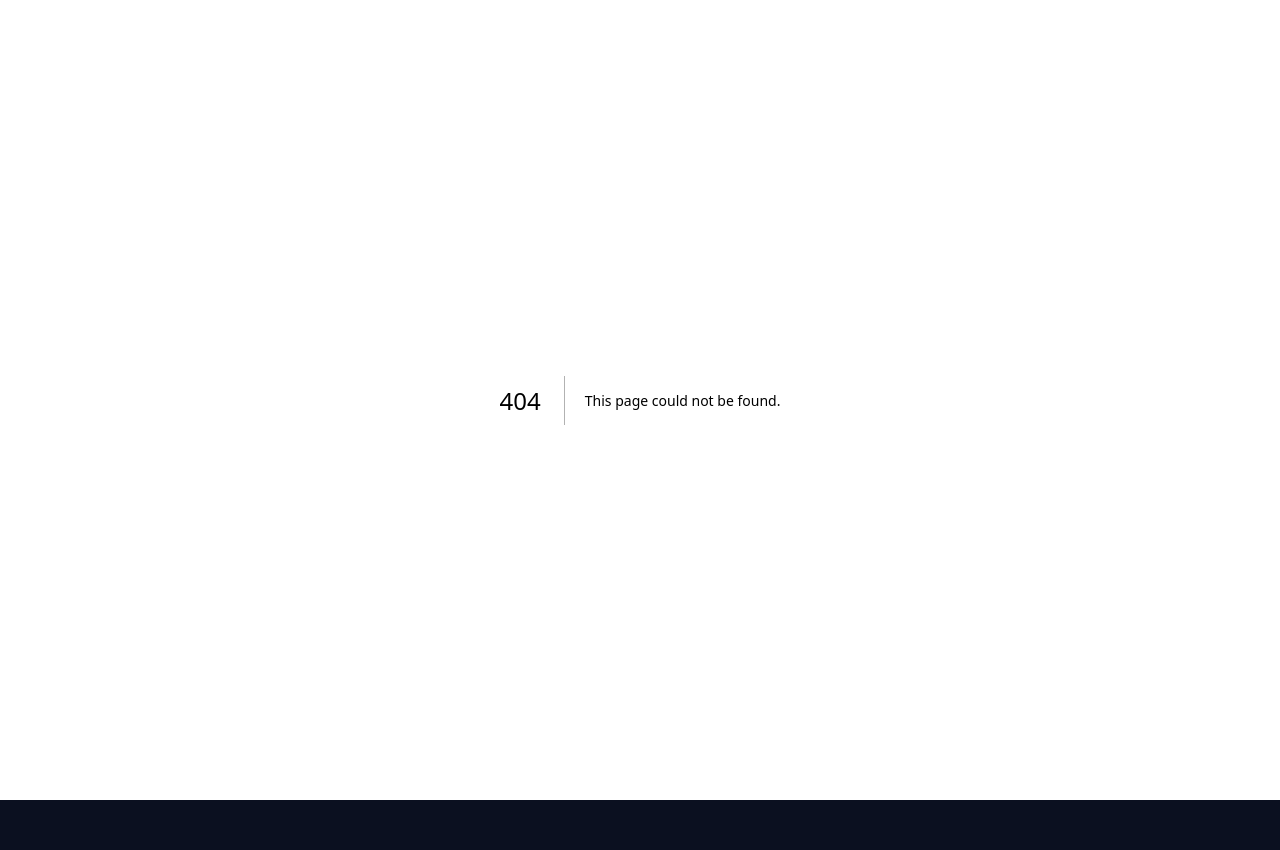
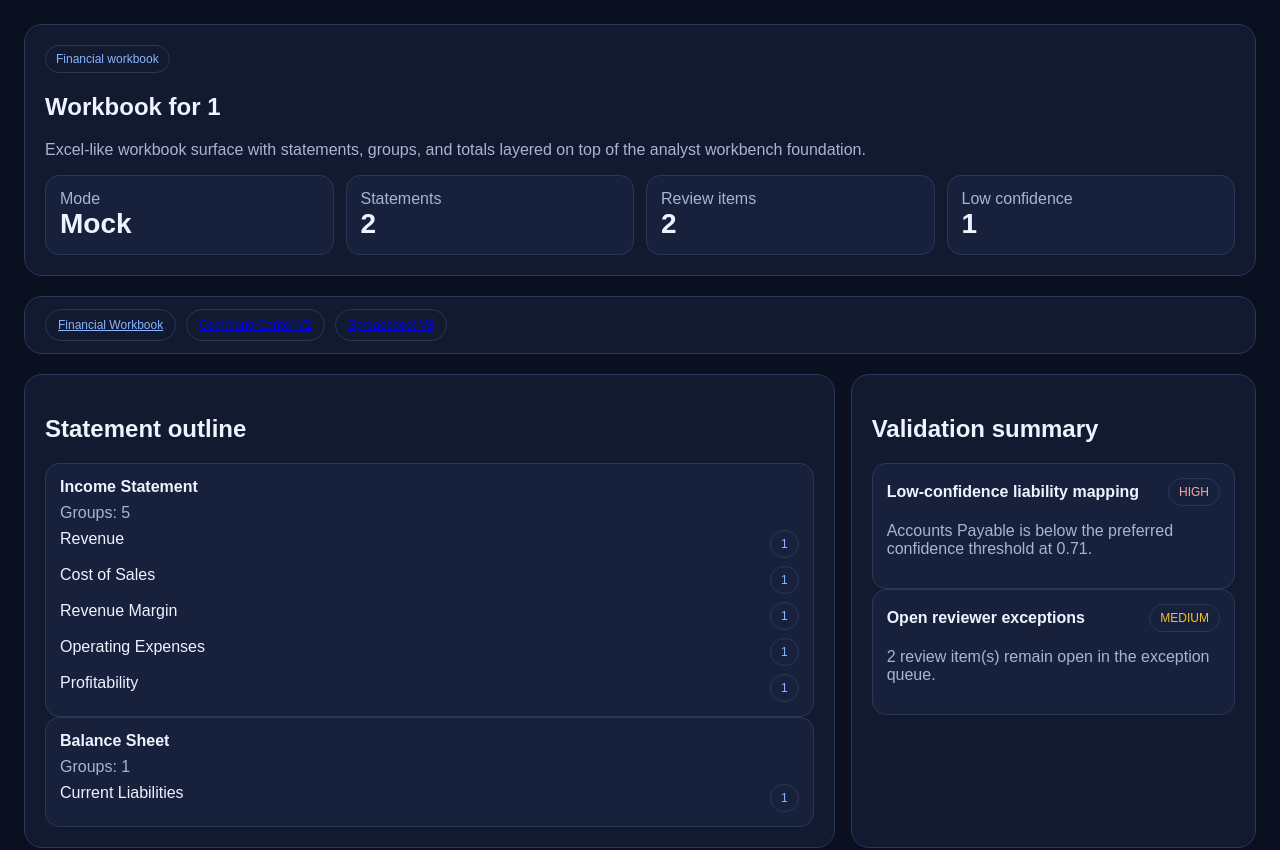
Before and after one commit to woodstr3313/Spreads, a Next.js app in the folder aws-spreads-poc/apps/analyst-workbench/: page /spreads/1/1/financial-workbook in a window 1280 px wide. Before the commit this address had no page. Shown: the top 850 px of the page. Before the commit the page ends 800 px from the top, so only its background shows below. Built offline with nearby package versions, Linux system fonts and the light colour scheme; no server answers.

Commit message:
Add financial workbook route

```diff
--- /dev/null
+++ b/aws-spreads-poc/apps/analyst-workbench/app/spreads/[spreadId]/[spreadVersionId]/financial-workbook/page.tsx
@@ -0,0 +1,78 @@
+import { fetchSpreadVersion, fetchReviewTasks } from '../../../../../lib/appsync-client';
+import { buildFallbackSpread, mapLiveResponsesToWorkbench } from '../../../../../lib/workbench-mappers';
+import { buildFormulaHighlights, buildValidationSummary } from '../../../../../lib/workbench-insights';
+import { buildKpis } from '../../../../../lib/workbench-kpis';
+import { structureRows, buildStatementOutline } from '../../../../../lib/statement-layout';
+import { FinancialWorkbookGrid } from '../../../../../components/financial-workbook-grid';
+import { StatementPanel } from '../../../../../components/statement-panel';
+import { ValidationSummaryPanel } from '../../../../../components/validation-summary-panel';
+import { ReviewQueuePanel } from '../../../../../components/review-queue-panel';
+import { FormulaInspectorPanel } from '../../../../../components/formula-inspector-panel';
+import { WorkbenchNavTabs } from '../../../../../components/workbench-nav-tabs';
+
+type PageProps = {
+  params: Promise<{ spreadId: string; spreadVersionId: string }>;
+};
+
+async function loadData(spreadId: string, spreadVersionId: string) {
+  try {
+    const [spread, reviewTasks] = await Promise.all([
+      fetchSpreadVersion(spreadId, spreadVersionId),
+      fetchReviewTasks(spreadId)
+    ]);
+    return {
+      mode: 'live' as const,
+      spread: mapLiveResponsesToWorkbench(spreadId, spreadVersionId, spread as never, reviewTasks as never)
+    };
+  } catch {
+    return {
+      mode: 'mock' as const,
+      spread: buildFallbackSpread(spreadId, spreadVersionId)
+    };
+  }
+}
+
+export default async function FinancialWorkbookPage({ params }: PageProps) {
+  const { spreadId, spreadVersionId } = await params;
+  const { mode, spread } = await loadData(spreadId, spreadVersionId);
+  const structured = structureRows(spread.rows);
+  const outline = buildStatementOutline(structured);
+  const validationItems = buildValidationSummary(spread.rows, spread.reviewQueue);
+  const formulaItems = buildFormulaHighlights(spread.formulaTrace);
+  const kpis = buildKpis(spread.rows, spread.reviewQueue, validationItems);
+  const tabs = [
+    { label: 'Financial Workbook', href: `/spreads/${spreadId}/${spreadVersionId}/financial-workbook`, active: true },
+    { label: 'Command Center V2', href: `/spreads/${spreadId}/${spreadVersionId}/command-center-v2` },
+    { label: 'Spreadsheet V3', href: `/spreads/${spreadId}/${spreadVersionId}/spreadsheet-v3` }
+  ];
+
+  return (
+    <main className="page">
+      <section className="hero">
+        <div className="badge accent">Financial workbook</div>
+        <h1>Workbook for {spreadId}</h1>
+        <p className="muted">Excel-like workbook surface with statements, groups, and totals layered on top of the analyst workbench foundation.</p>
+        <div className="cards">
+          <div className="cardStat"><div className="muted">Mode</div><div className="kpi">{mode === 'live' ? 'Live' : 'Mock'}</div></div>
+          <div className="cardStat"><div className="muted">Statements</div><div className="kpi">{outline.length}</div></div>
+          <div className="cardStat"><div className="muted">Review items</div><div className="kpi">{kpis.reviewItems}</div></div>
+          <div className="cardStat"><div className="muted">Low confidence</div><div className="kpi">{kpis.lowConfidence}</div></div>
+        </div>
+      </section>
+
+      <WorkbenchNavTabs items={tabs} />
+
+      <section className="twoCol">
+        <StatementPanel items={outline} />
+        <ValidationSummaryPanel items={validationItems} />
+      </section>
+
+      <FinancialWorkbookGrid rows={spread.rows} />
+
+      <section className="twoCol">
+        <ReviewQueuePanel items={spread.reviewQueue} />
+        <FormulaInspectorPanel items={formulaItems} />
+      </section>
+    </main>
+  );
+}
```
